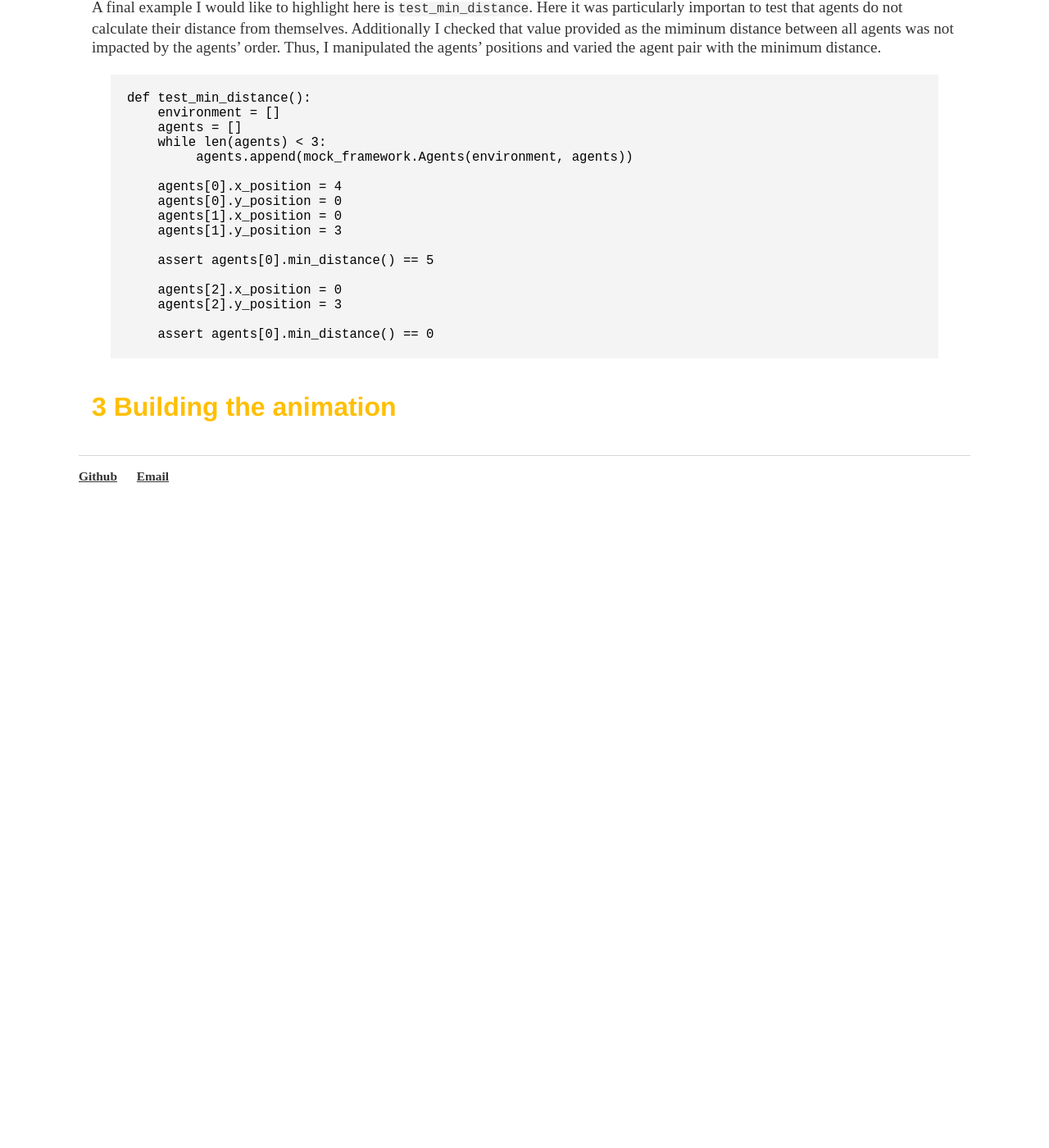
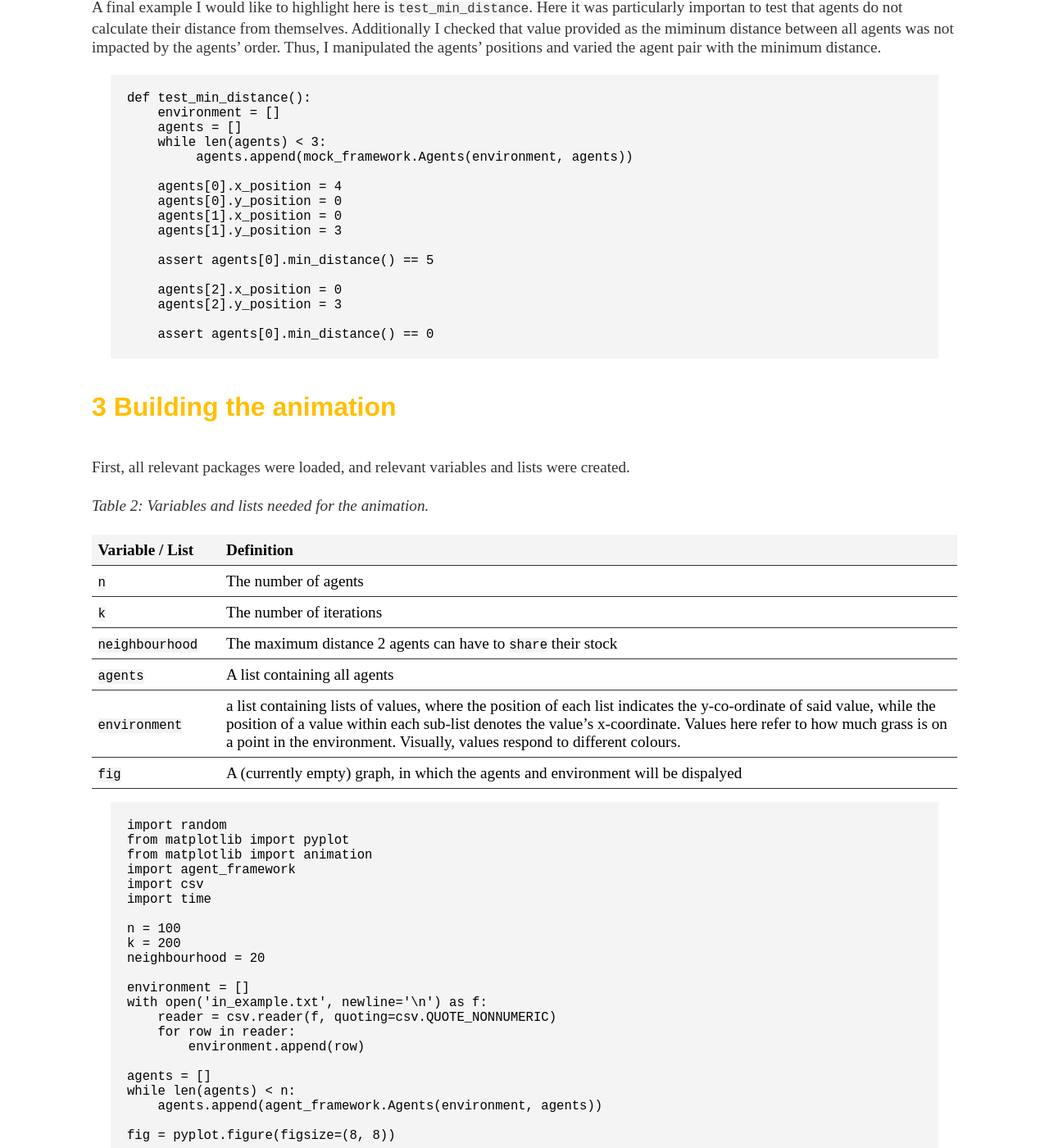
Before and after one commit to lena-kilian/lena-kilian.github.io, a Jekyll site: the page built from abm/index.md, in a window 1280 px wide and 1400 px high, scrolled down 7861 px. Shown: the whole window at 82% size. Built offline with Jekyll 4.4.1, drawn with Linux system fonts in a browser that asks for light colours; our own code applies the rules of GitHub Pages for plain Markdown files; before the commit the page ends 8491 px from its top, so only the background shows below that; some of the changed text lies outside the part shown.

Commit message:
Update index.md

````diff
--- a/abm/index.md
+++ b/abm/index.md
@@ -325,3 +325,84 @@ def test_min_distance():
 ```
 
 ## <a name="3"></a>3 Building the animation
+
+First, all relevant packages were loaded, and relevant variables and lists were created.
+
+*<a name="T2"></a>Table 2: Variables and lists needed for the animation.*
+
+| Variable / List || Definition |
+| - | - | - |
+| `n` || The number of agents |
+| `k` || The number of iterations |
+| `neighbourhood` || The maximum distance 2 agents can have to `share` their stock |
+| `agents` || A list containing all agents |
+| `environment` || a list containing lists of values, where the position of each list indicates the y-co-ordinate of said value, while the position of a value within each sub-list denotes the value's x-coordinate. Values here refer to how much grass is on a point in the environment. Visually, values respond to different colours. |
+| `fig` || A (currently empty) graph, in which the agents and environment will be dispalyed |
+
+```
+import random
+from matplotlib import pyplot
+from matplotlib import animation
+import agent_framework
+import csv
+import time
+
+n = 100
+k = 200
+neighbourhood = 20
+
+environment = []
+with open('in_example.txt', newline='\n') as f:
+    reader = csv.reader(f, quoting=csv.QUOTE_NONNUMERIC)
+    for row in reader:
+        environment.append(row)
+
+agents = []
+while len(agents) < n:
+    agents.append(agent_framework.Agents(environment, agents))
+
+fig = pyplot.figure(figsize=(8, 8))
+```
+
+
+```
+# defining the functions
+def update(frame_number):
+    # makes agents eat, share, move and displays the chart
+    fig.clear()
+    pyplot.imshow(environment)
+    pyplot.ylim(0, 100)
+    pyplot.xlim(0, 100)
+    random.shuffle(agents) # shuffles the order in which agents are moved, receive resources, etc. --> important for share function
+    agents[0].grass_grow() # has to be outside so that it doesn't grow after each inididual agent moved
+    for i in range(len(agents)):
+        agents[i].eat()
+        agents[i].regurgitate()
+        agents[i].share(neighbourhood)
+        agents[i].moveagent()
+    for i in range(len(agents)):
+        pyplot.scatter(agents[i].x_position, agents[i].y_position, color='white', s=10)
+
+def gen_function(b = [0]):
+    # stops the agents once the grass is eaten up in one spot
+    start = time.time()
+    a = 0
+    list = []
+    while True:
+        for i in range(len(environment)):
+            list.append(min(environment[i]))
+        if min(list) > 0:
+            a += 1
+            yield a
+        else:
+            end = time.time()
+            print('Timer:', end - start, 'seconds')
+            break
+```
+
+```
+animation = animation.FuncAnimation(fig, update, frames = gen_function(), repeat=False) # uses gen_function for stopping
+'''
+animation = animation.FuncAnimation(fig, update, frames = k, repeat=False) # uses number of iterations (k) for stoping
+'''
+```
````
